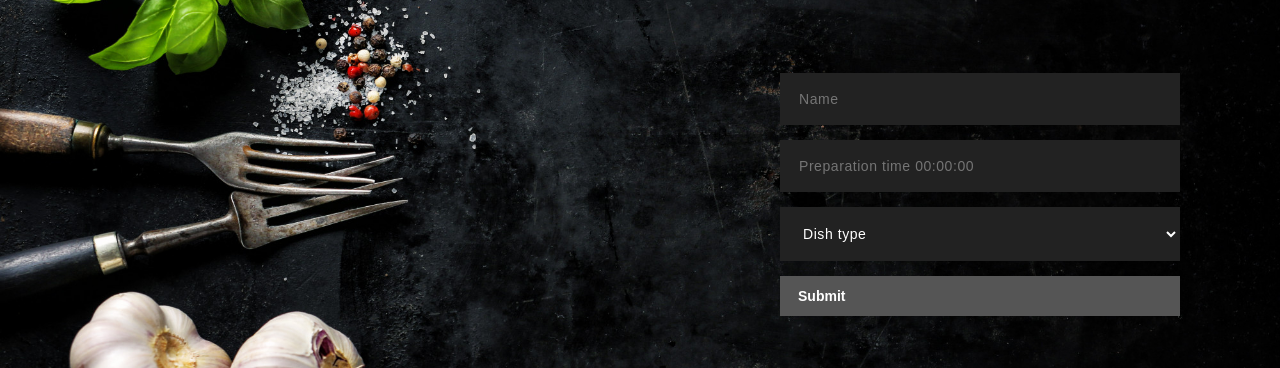
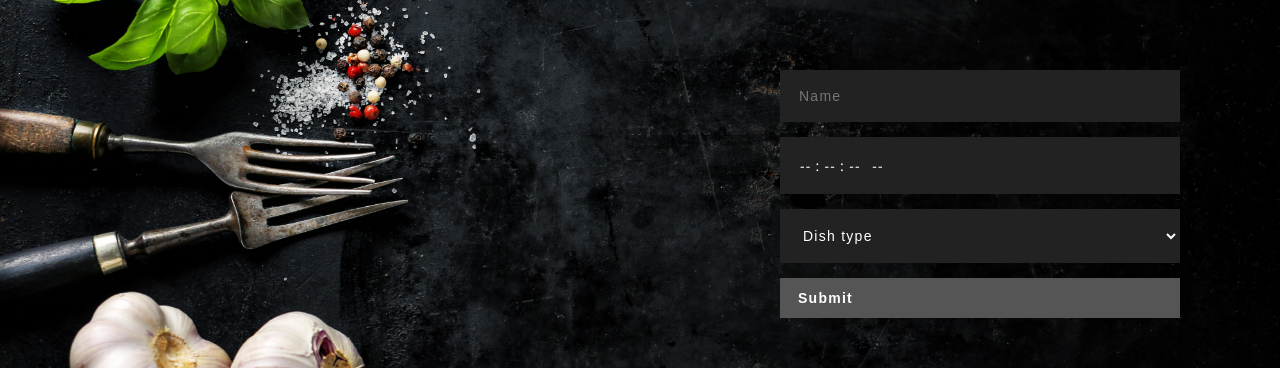
Before and after one commit to stosikmartyna/form_for_choosing_dish, a React (Create React App) app: page / in a window 1280 px wide. Shown: the part 206-574 px from the top of the page. Built offline with nearby package versions, Linux system fonts and the light colour scheme.

Commit message:
Create input type time and adjust styles

```diff
--- a/src/components/Form/Form.styles.ts
+++ b/src/components/Form/Form.styles.ts
@@ -51,7 +51,7 @@ export const Input = styled.input<InputProps>`
     box-sizing: border-box;
     color: ${colors.white};
     font-size: 14px;
-    letter-spacing: 0.04em;
+    letter-spacing: 0.09em;
     margin-bottom: 15px;
     outline: none;
     padding: 17px 0 17px 18px;
@@ -73,6 +73,21 @@ export const Input = styled.input<InputProps>`
     }
 `
 
+export const TimeInput = styled(Input)`
+    & {
+        font-family: 'Segoe UI', 'Roboto', 'Oxygen';
+        font-weight: 500;
+    }
+
+    &::-webkit-datetime-edit-text {
+        padding: 0 3px;
+    }
+
+    &::-webkit-calendar-picker-indicator {
+        display: none;
+    }
+`;
+
 interface SelectProps {
     isCorrect?: boolean;
 }
@@ -89,7 +104,7 @@ export const Select = styled.select<SelectProps>`
     color: ${colors.white};
     cursor: pointer;
     font-size: 14px;
-    letter-spacing: 0.04em;
+    letter-spacing: 0.09em;
     margin-bottom: 15px;
     padding: 17px 18px;
     transition: border .5s ease-in-out;
@@ -110,8 +125,6 @@ export const StyledOption = styled.option`
     background-color: ${colors.backgroundGrey};
     font-size: 14px;
     letter-spacing: 0.04em;
-    padding: 0;
-    padding-bottom: 3px;
 `;
 
 export const Button = styled.button`
@@ -124,6 +137,7 @@ export const Button = styled.button`
     display: flex;
     font-weight: 600;
     font-size: 14px;
+    letter-spacing: 0.09em;
     padding: 12px 22px 12px 18px;
     text-align: left;
     width: 400px;
--- a/src/components/Form/Form.tsx
+++ b/src/components/Form/Form.tsx
@@ -1,4 +1,4 @@
-import React, { useState } from 'react';
+import React, { ChangeEvent, useState } from 'react';
 import axios from 'axios';
 import { PizzaDetails } from '../PizzaDetails/PizzaDetails';
 import { SoupDetails } from '../SoupDetails/SoupDetails';
@@ -15,10 +15,12 @@ import {
     Container,
     InputsWrapper,
     Input,
+    TimeInput,
     Select,
     StyledOption,
     Button
 } from './Form.styles';
+import { format } from 'date-fns';
 
 export const Form: React.FC = () => {
     const [inputsValues, setInputsValues] = useState<InputValues>(initialValue);
@@ -30,16 +32,16 @@ export const Form: React.FC = () => {
         } catch (error) {
             console.warn(error);
         }
-    }
+    };
 
-    const handleInputChange = (event: any) => {
+    const handleInputChange = (event: ChangeEvent<HTMLInputElement> | ChangeEvent<HTMLSelectElement>) => {
         setInputsValues({
             ...inputsValues,
             [event.target.id]: event.target.value,
         });
     };
 
-    const validateInput = (event: any) => {
+    const validateInput = (event: ChangeEvent<HTMLInputElement> | ChangeEvent<HTMLSelectElement>) => {
         const isValueEmpty = event.target.value.trim() === '';
         setIsValidated({...isValidated, [event.target.id]: !isValueEmpty})
       }
@@ -59,6 +61,8 @@ export const Form: React.FC = () => {
         setIsValidated(validatedValues);
     };
 
+    console.log(inputsValues)
+
     return (
         <Container backgroundType={inputsValues.type}>
             <InputsWrapper>
@@ -70,14 +74,14 @@ export const Form: React.FC = () => {
                     onBlur={validateInput}
                     isCorrect={isValidated.name}
                 />
-                <Input
+                <TimeInput
                     id={'preparationTime'}
-                    placeholder={'Preparation time 00:00:00'}
                     value={inputsValues.preparationTime}
                     onChange={handleInputChange}
                     onBlur={validateInput}
                     isCorrect={isValidated.preparationTime}
-                    min={'0'}
+                    type={'time'}
+                    step={2}
                 />
                 <Select
                     id={'type'}
```
Also changed, not shown: 1 other file (tests, documents, lock files or other folders).
